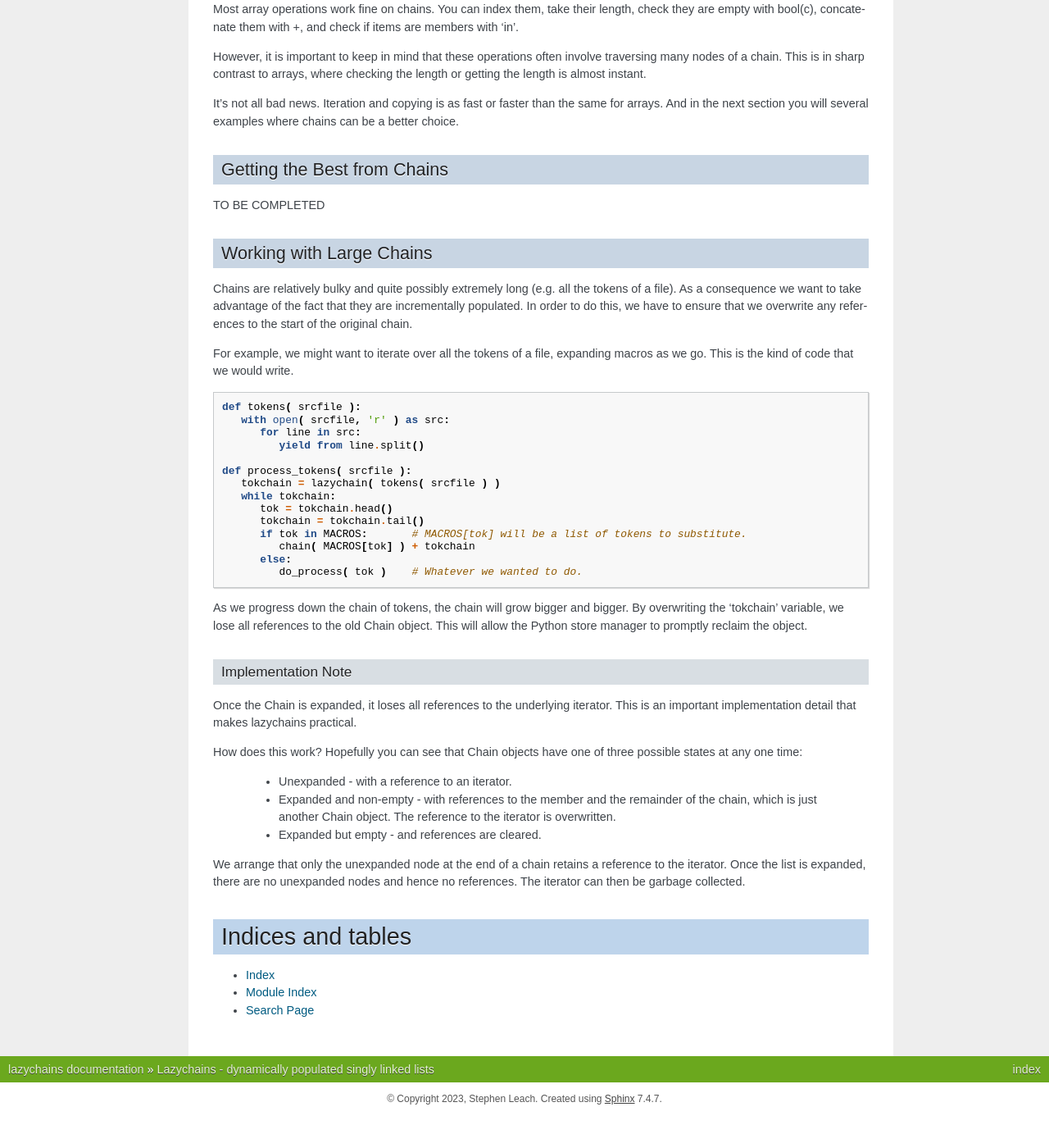
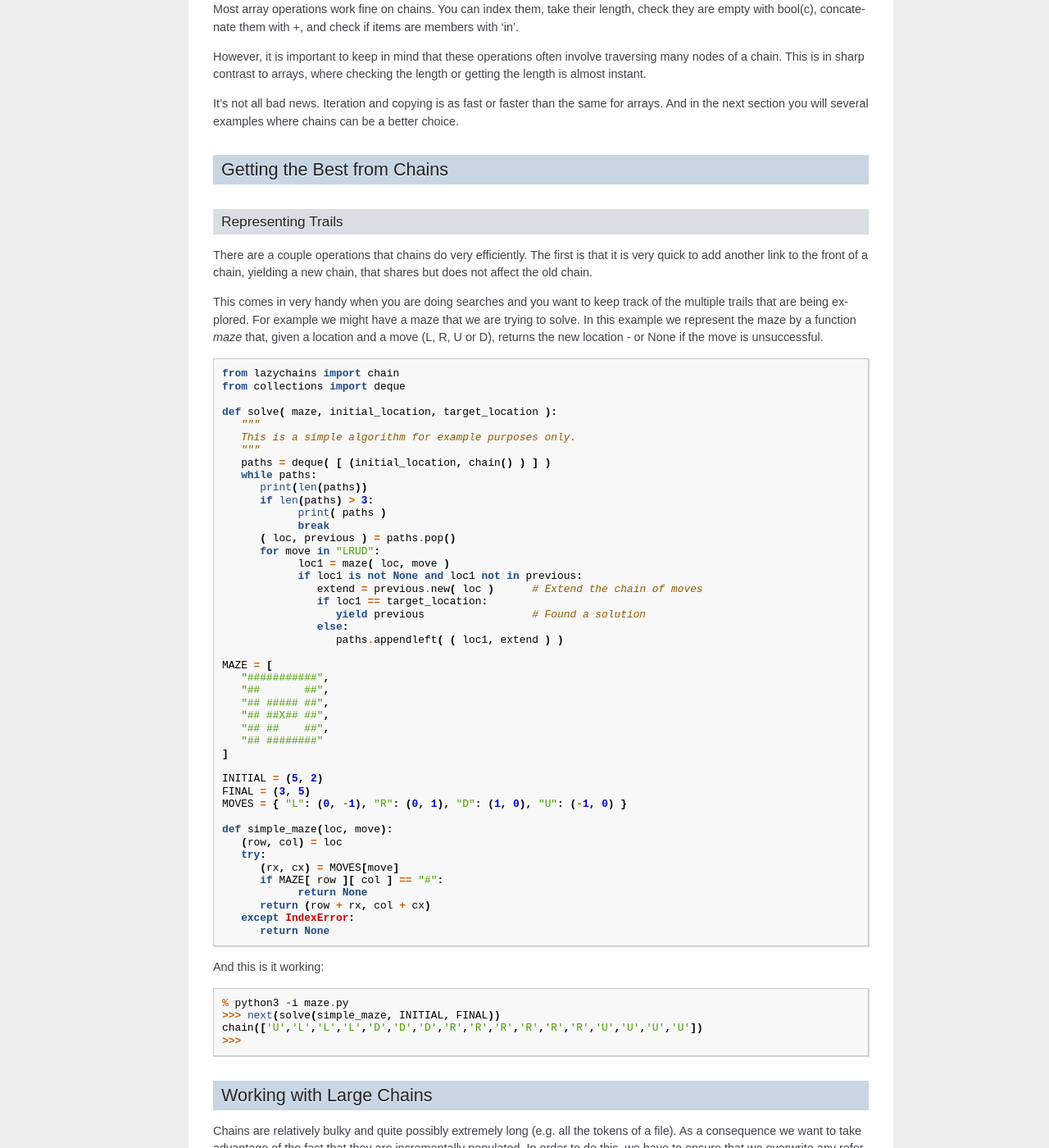
Before and after one commit to sfkleach/lazychains, a Sphinx documentation site: the page built from docs/index.rst, in a window 1280 px wide and 1400 px high, scrolled down 1580 px. Shown: the whole window at 82% size. Built offline with Sphinx 7.4.7, drawn with Linux system fonts in a browser that asks for light colours; before the commit the page ends 2940 px from its top, so only the background shows below that.

Commit message:
Simple example added

```diff
--- a/docs/index.rst
+++ b/docs/index.rst
@@ -90,7 +90,77 @@ can be a better choice.
 Getting the Best from Chains
 ----------------------------
 
-TO BE COMPLETED
+Representing Trails
+~~~~~~~~~~~~~~~~~~~
+
+There are a couple operations that chains do very efficiently. The first is
+that it is very quick to add another link to the front of a chain, yielding
+a new chain, that shares but does not affect the old chain.
+
+This comes in very handy when you are doing searches and you want to keep
+track of the multiple trails that are being explored. For example we might
+have a maze that we are trying to solve. In this example we represent the
+maze by a function *maze* that, given a location and a move (L, R, U or D),
+returns the new location - or None if the move is unsuccessful.
+
+.. code:: python
+
+   from lazychains import chain
+   from collections import deque
+
+   def solve( maze, initial_location, target_location ):
+      """
+      This is a simple algorithm for example purposes only.
+      """
+      paths = deque( [ (initial_location, chain() ) ] )
+      while paths:
+         print(len(paths))
+         if len(paths) > 3:
+               print( paths )
+               break
+         ( loc, previous ) = paths.pop()
+         for move in "LRUD":
+               loc1 = maze( loc, move )
+               if loc1 is not None and loc1 not in previous:
+                  extend = previous.new( loc )      # Extend the chain of moves
+                  if loc1 == target_location:
+                     yield previous                 # Found a solution
+                  else:
+                     paths.appendleft( ( loc1, extend ) )
+
+   MAZE = [
+      "###########",
+      "##       ##",
+      "## ##### ##",
+      "## ##X## ##",
+      "## ##    ##",
+      "## ########"
+   ]
+
+   INITIAL = (5, 2)
+   FINAL = (3, 5)
+   MOVES = { "L": (0, -1), "R": (0, 1), "D": (1, 0), "U": (-1, 0) }
+
+   def simple_maze(loc, move):
+      (row, col) = loc
+      try:
+         (rx, cx) = MOVES[move]
+         if MAZE[ row ][ col ] == "#":
+               return None
+         return (row + rx, col + cx)
+      except IndexError:
+         return None
+
+And this is it working:
+
+.. code:: python
+
+   % python3 -i maze.py
+   >>> next(solve(simple_maze, INITIAL, FINAL))
+   chain(['U','L','L','L','D','D','D','R','R','R','R','R','R','U','U','U','U'])
+   >>>
+
+
 
 Working with Large Chains
 -------------------------
```
